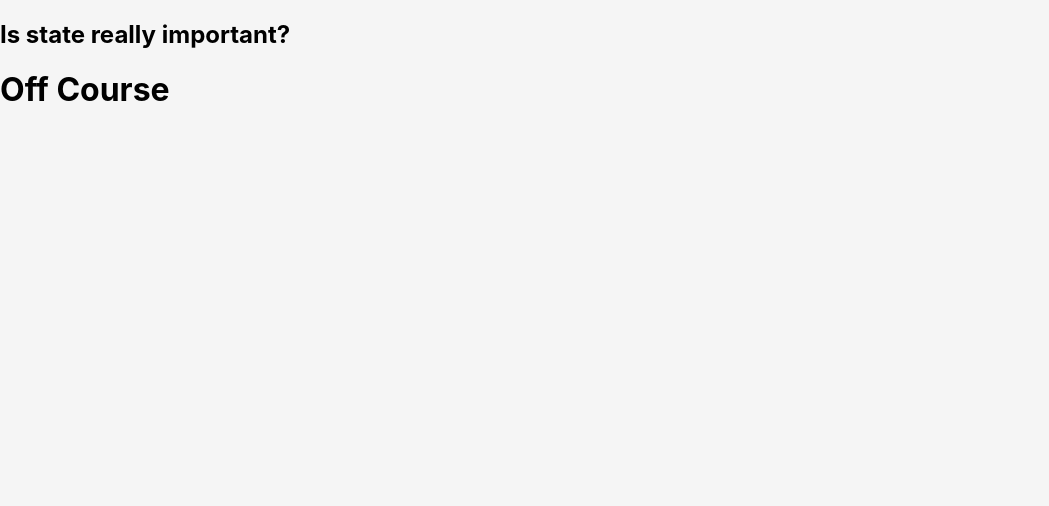
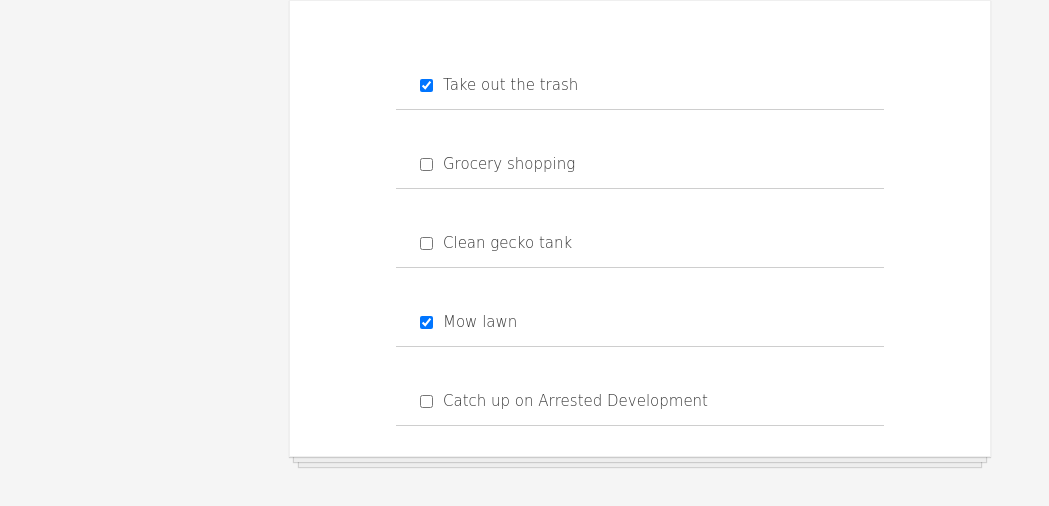
Before and after one commit to firojkabir/reactfullcourse, a React (Create React App) app: page / in a window 1280 px wide. Shown: the top 506 px of the page, without its empty margins (0-1049 px from the left). Built offline with nearby package versions, Linux system fonts and the light colour scheme.

Commit message:
ToDo App phase 4

```diff
--- a/src/App.js
+++ b/src/App.js
@@ -25,7 +25,7 @@ function App() {
             {/* <Header />
             <MainContent />
             <Footer /> */}
-            {/* <ToDoApp /> */}
+            <ToDoApp />
             {/* <ContactCard
                 contact={{name:"Mr. Whiskerson", imgUrl:"http://placekitten.com/300/200", phone:"(212) 555-1234", email:"mr.whiskaz@catnap.meow" }}
             />
@@ -39,7 +39,7 @@ function App() {
             /> */}
             {/* {jokesComponent} */}
             {/* <ClassCompo /> */}
-            <StateCompo />
+            {/* <StateCompo /> */}
         </div>
     );
 }
--- a/src/components/ToDoApp.js
+++ b/src/components/ToDoApp.js
@@ -4,13 +4,23 @@ import todosData from './todosData'
 
 import "./Style.css"
 
-function ToDoApp(){
-    const todosComponent = todosData.map(todos => <ToDoItem key={todos.id} todos={todos}/>)
-    return(
-        <div className="todo-list">
-            {todosComponent}
-        </div>
-    )
+class ToDoApp extends React.Component {
+    constructor() {
+        super()
+        this.state = {
+            todos: todosData
+        }
+    }
+
+    render() {
+        const todosComponent = this.state.todos.map(todos => <ToDoItem key={todos.id} todos={todos}/>)
+
+        return(
+            <div className="todo-list">
+                {todosComponent}
+            </div>
+        )
+    }
 }
 
 export default ToDoApp
```
